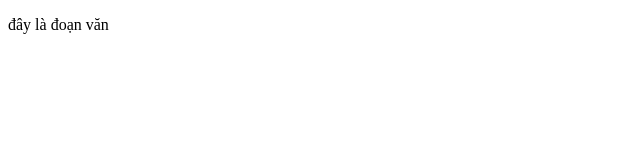
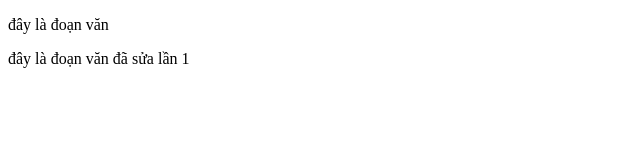
Before and after one commit to thanhtran6916/lear_git, a plain HTML site: page index.html in a window 1280 px wide. Shown: the whole page, without its empty margins (0-640 px from the left). Drawn offline with Linux system fonts and the light colour scheme.

Commit message:
file index.html moi

```diff
--- a/index.html
+++ b/index.html
@@ -6,5 +6,6 @@
 </head>
 <body>
     <p>đây là đoạn văn</p>
+    <p>đây là đoạn văn đã sửa lần 1</p>
 </body>
 </html>
```
